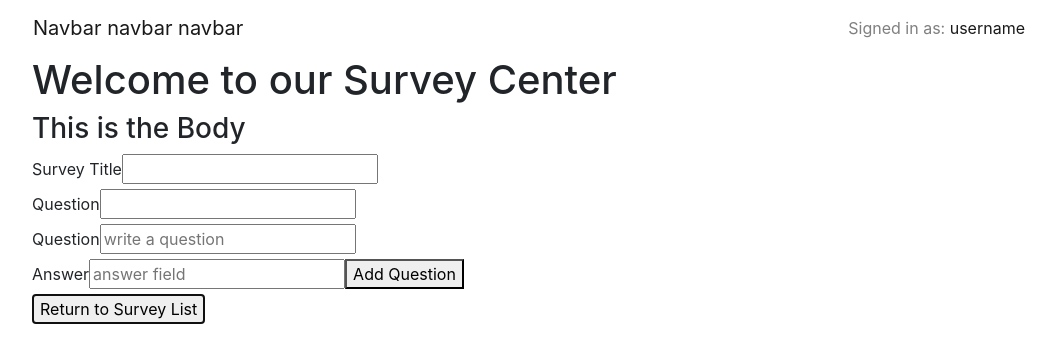
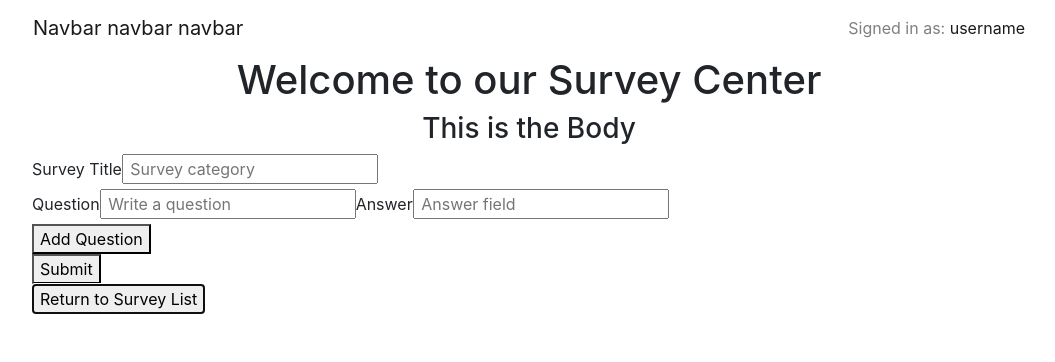
Before and after one commit to brianharv/survey-firestore, a React (Create React App) app: page / in a window 1280 px wide. Both pictures are taken after a click on the button "Create New Survey". Shown: the top 362 px of the page, without its empty margins (111-1166 px from the left). Built offline with nearby package versions, Linux system fonts and the light colour scheme.

Commit message:
add click listener to submit
CO-authored-by: Joseph Karnafel <josephkarnafel@gmail.com>
Co-authored-by: Jeff Dinsmore <hello@jeffdinsmore.com>

```diff
--- a/src/components/Body.js
+++ b/src/components/Body.js
@@ -4,8 +4,8 @@ import SurveyControl from './SurveyControl';
 function Body() {
   return (
     <React.Fragment>
-      <h1>Welcome to our Survey Center</h1>
-      <h3>This is the Body</h3>
+      <h1 className='text-center'>Welcome to our Survey Center</h1>
+      <h3 className='text-center'>This is the Body</h3>
       <SurveyControl/>
     </React.Fragment>
   )
--- a/src/components/NewSurveyForm.js
+++ b/src/components/NewSurveyForm.js
@@ -1,7 +1,8 @@
 import React, { useState } from 'react';
+import PropTypes from 'prop-types';
+function NewSurveyForm(props) {
 
-function NewSurveyForm() {
-  const [inputList, setInputList] = useState([{question: '', answer: ''}])
+  const [inputList, setInputList] = useState([{ question: '', answer: '' }])
 
   const handleInputChange = (event, index) => {
     const { name, value } = event.target;
@@ -20,20 +21,20 @@ function NewSurveyForm() {
     setInputList([...inputList, { question: "", answer: "" }]);
   };
 
+  function addSurveyToList(event) {
+    event.preventDefault();
+    props.onSubmitClick();
+  }
 
-  return(
+  return (
     <React.Fragment>
       <form>
         <label name='prompt'>Survey Title</label>
         <input
           type='text'
           name='prompt'
-          value='' /> <br></br>
-        <label name='question'>Question</label>
-        <input
-          type='text'
-          name='question'
-          value=''/> <br></br>
+          placeholder=' Survey category'
+          required />
 
         {inputList.map((field, index) => {
           return (
@@ -42,27 +43,36 @@ function NewSurveyForm() {
               <input
                 type='text'
                 name='question'
-              placeholder='write a question'
+                placeholder=' Write a question'
                 value={field.question}
-              onChange={event => handleInputChange(event, index)} /> <br></br>
+                required
+                onChange={event => handleInputChange(event, index)} />
               <label name='answer'>Answer</label>
               <input
                 type='text'
                 name='answer'
-              placeholder='answer field'
+                placeholder=' Answer field'
                 value={field.answer}
+                required
                 onChange={event => handleInputChange(event, index)} />
 
+              <div className="buttonBox">
                 {inputList.length > 1 &&
                   <button type='button' onClick={() => handleRemoveClick(index)}>Remove Question</button>}
                 {inputList.length - 1 <= 10 &&
                   <button type='button' onClick={() => handleAddClick(index)}>Add Question </button>}
               </div>
+            </div>
           );
         })}
+        <button type='submit'>Submit</button>
       </form>
     </React.Fragment>
   )
 }
 
+NewSurveyForm.propTypes = {
+  onSubmitClick: PropTypes.func
+}
+
 export default NewSurveyForm;
--- a/src/components/SurveyControl.js
+++ b/src/components/SurveyControl.js
@@ -22,7 +22,7 @@ class SurveyControl extends React.Component {
     let currentlyVisibleState = null;
     let buttonText = null;
     if (this.state.formVisibleOnPage) {
-      currentlyVisibleState = <NewSurveyForm />
+      currentlyVisibleState = <NewSurveyForm onSubmitClick={this.handleClick}/>
       buttonText = "Return to Survey List";
     } else {
       currentlyVisibleState = <SurveyList />
@@ -30,8 +30,8 @@ class SurveyControl extends React.Component {
     }
     return (
       <React.Fragment>
-       {currentlyVisibleState}
-       <button onClick={this.handleClick}>{buttonText}</button>
+        {currentlyVisibleState}
+        <button onClick={this.handleClick}>{buttonText}</button>
       </React.Fragment>
     );
   }
```
Also changed, not shown: 1 other file (tests, documents, lock files or other folders). Lines whose indentation alone changed are shown as unchanged.
